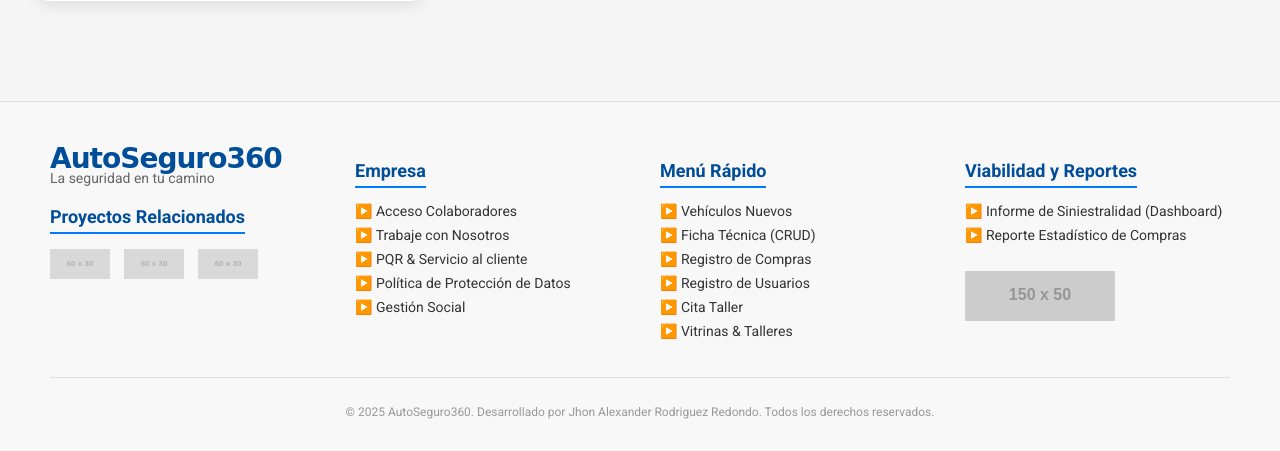
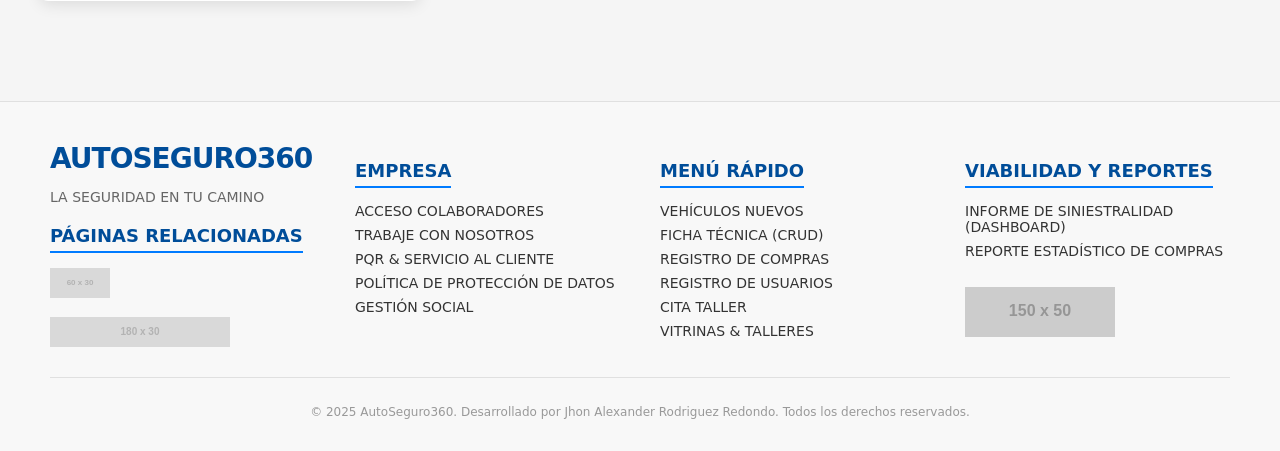
Before and after one commit to Jarodriguez83/PROJECT-1.2---SOFTWARE-DEVELOPMENT-AUTOSEGURO360-, a FastAPI app: page / in a window 1280 px wide. Shown: the part 2181-2632 px from the top of the page. Run offline with FastAPI, Linux system fonts and the light colour scheme; grey boxes labelled with a size stand in for pictures from a placeholder-image service; some libraries are stand-ins or nearby versions.

Commit message:
TEMPLATES

```diff
--- a/static/style.css
+++ b/static/style.css
@@ -274,6 +274,7 @@ a:hover {
     color: var(--color-footer-text);
     padding: 40px 50px 20px;
     border-top: 1px solid #e0e0e0;
+    font-family: cursive;
 }
 .footer-grid {
     display: grid;
@@ -305,6 +306,7 @@ a:hover {
     margin-right: 10px;
     opacity: 0.7;
     transition: opacity 0.3s;
+    font-family: cursive;
 }
 .partner-logos img:hover {
     opacity: 1;
--- a/templates/index.html
+++ b/templates/index.html
@@ -21,7 +21,7 @@
                 <li><a href="#carros">CARROS</a></li>
                 <li><a href="#motos">FICHA TÉCNICA</a></li>
                 <li><a href="#reportes">COMPRAS</a></li>
-                <li><a href="/usuarios/registro">REGISTRAR USUARIO</a></li>
+                <li><a href="/usuarios/registro">USUARIO</a></li>
                 <li><a href="/docs" target="_blank">API DOCS</a></li>
             </ul>
         </nav>
@@ -230,54 +230,54 @@
             <!-- Columna 1: Logo y Otros Proyectos/Socios -->
             <div class="footer-col footer-branding">
                 <div class="footer-logo">
-                    <span class="logo-text">AutoSeguro360</span>
-                    <p class="project-subtitle">La seguridad en tu camino</p>
+                    <span class="logo-text">AUTOSEGURO360</span>
+                    <br><br>
+                    <p class="project-subtitle">LA SEGURIDAD EN TU CAMINO</p>
                 </div>
-                <h3>Proyectos Relacionados</h3>
+                <h3>PÁGINAS RELACIONADAS</h3>
                 <div class="partner-logos">
-                    <!-- [Espacio para Logos de Socios] -->
-                    <img src="https://placehold.co/60x30/004d99/ffffff?text=Socio1" alt="Logo Socio 1">
-                    <img src="https://placehold.co/60x30/004d99/ffffff?text=Socio2" alt="Logo Socio 2">
-                    <img src="https://placehold.co/60x30/004d99/ffffff?text=Socio3" alt="Logo Socio 3">
+                    <center>
+                    <a href="https://www.latinncap.com/es/" target="_blank"><img src="https://placehold.co/60x30/004d99/ffffff?text=NCAP" alt="NCAP" target="_blank"></a> <br>
+                    <a href="https://mintransporte.gov.co/" target="_blank"><img src="https://placehold.co/180x30/004d99/ffffff?text=MINTRANSPORTE" alt="MINTRANSPORTE"></a>
+                    </center>
                 </div>
             </div>
-
             <!-- Columna 2: Empresa (Viabilidad y Gestión) -->
             <div class="footer-col">
-                <h3>Empresa</h3>
+                <h3>EMPRESA</h3>
                 <ul>
-                    <li><a href="#">▶️ Acceso Colaboradores</a></li>
-                    <li><a href="#">▶️ Trabaje con Nosotros</a></li>
-                    <li><a href="#">▶️ PQR & Servicio al cliente</a></li>
-                    <li><a href="#">▶️ Política de Protección de Datos</a></li>
-                    <li><a href="#">▶️ Gestión Social</a></li>
+                    <li><a href="#">ACCESO COLABORADORES</a></li>
+                    <li><a href="#">TRABAJE CON NOSOTROS</a></li>
+                    <li><a href="#">PQR & SERVICIO AL CLIENTE</a></li>
+                    <li><a href="#">POLÍTICA DE PROTECCIÓN DE DATOS</a></li>
+                    <li><a href="#">GESTIÓN SOCIAL</a></li>
                 </ul>
             </div>
 
             <!-- Columna 3: Menú Rápido (Modelos y Funcionalidades) -->
             <div class="footer-col">
-                <h3>Menú Rápido</h3>
+                <h3>MENÚ RÁPIDO</h3>
                 <ul>
-                    <li><a href="#">▶️ Vehículos Nuevos</a></li>
-                    <li><a href="#">▶️ Ficha Técnica (CRUD)</a></li>
-                    <li><a href="#">▶️ Registro de Compras</a></li>
-                    <li><a href="/usuarios/registro">▶️ Registro de Usuarios</a></li>
-                    <li><a href="#citas">▶️ Cita Taller</a></li>
-                    <li><a href="#">▶️ Vitrinas & Talleres</a></li>
+                    <li><a href="#">VEHÍCULOS NUEVOS</a></li>
+                    <li><a href="#">FICHA TÉCNICA (CRUD)</a></li>
+                    <li><a href="#">REGISTRO DE COMPRAS</a></li>
+                    <li><a href="/usuarios/registro">REGISTRO DE USUARIOS</a></li>
+                    <li><a href="#citas">CITA TALLER</a></li>
+                    <li><a href="#">VITRINAS & TALLERES</a></li>
                 </ul>
             </div>
 
             <!-- Columna 4: Reportes y Viabilidad -->
             <div class="footer-col">
-                <h3>Viabilidad y Reportes</h3>
+                <h3>VIABILIDAD Y REPORTES</h3>
                 <ul>
-                    <li><a href="#">▶️ Informe de Siniestralidad (Dashboard)</a></li>
-                    <li><a href="#">▶️ Reporte Estadístico de Compras</a></li>
+                    <li><a href="#">INFORME DE SINIESTRALIDAD (DASHBOARD)</a></li>
+                    <li><a href="#">REPORTE ESTADÍSTICO DE COMPRAS</a></li>
                 </ul>
                 <!-- Icono de Pago/Seguro (Simulación) -->
                 <div class="payment-icon">
                     <!-- [Espacio para Logo de Pago/Seguro] -->
-                    <img src="https://placehold.co/150x50/007bff/ffffff?text=PAGOS+SEGUROS" alt="Pagos Seguros">
+                    <img src="https://placehold.co/150x50/007bff/ffffff?text=PAGOS+SEGUROS" alt="PAGOS SEGUROS">
                 </div>
             </div>
         </div>
```
Also changed, not shown: other parts of static/style.css (+88 -1 lines), templates/usuario.html (+9 -3 lines).
